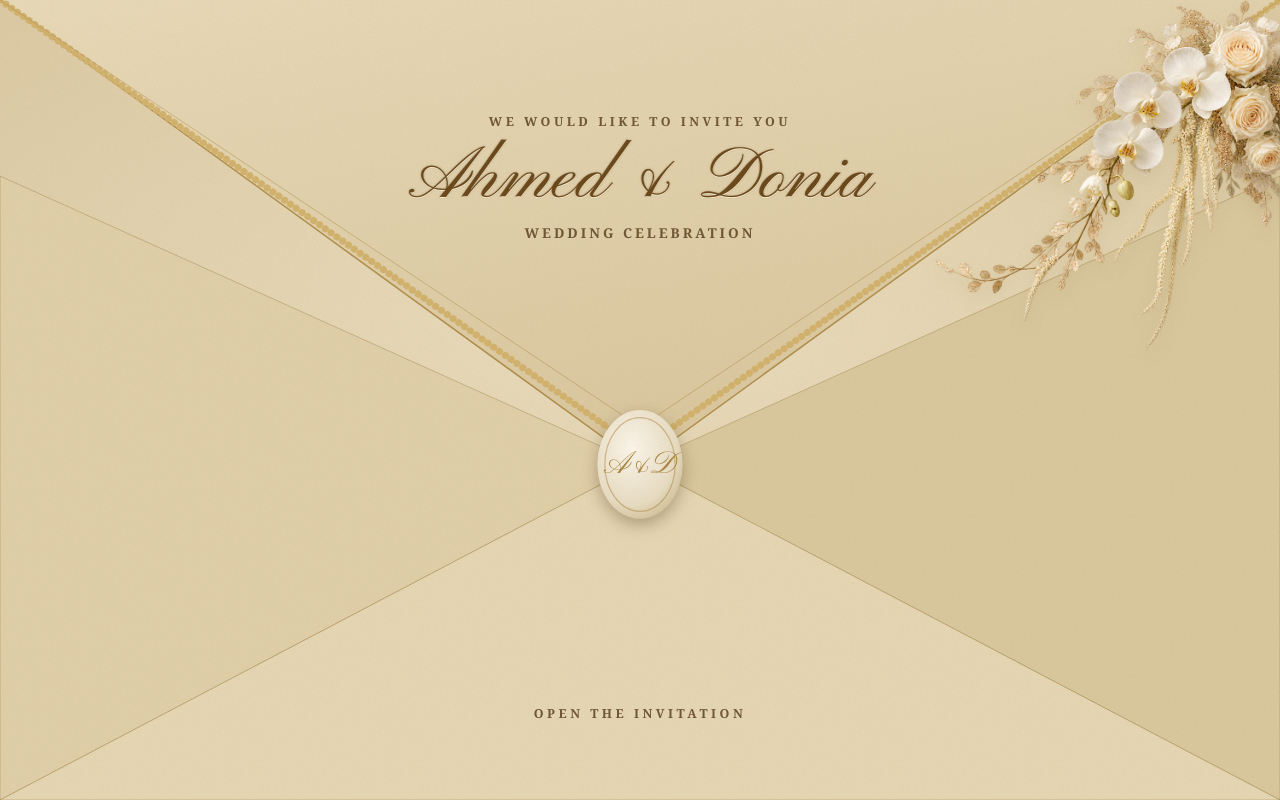
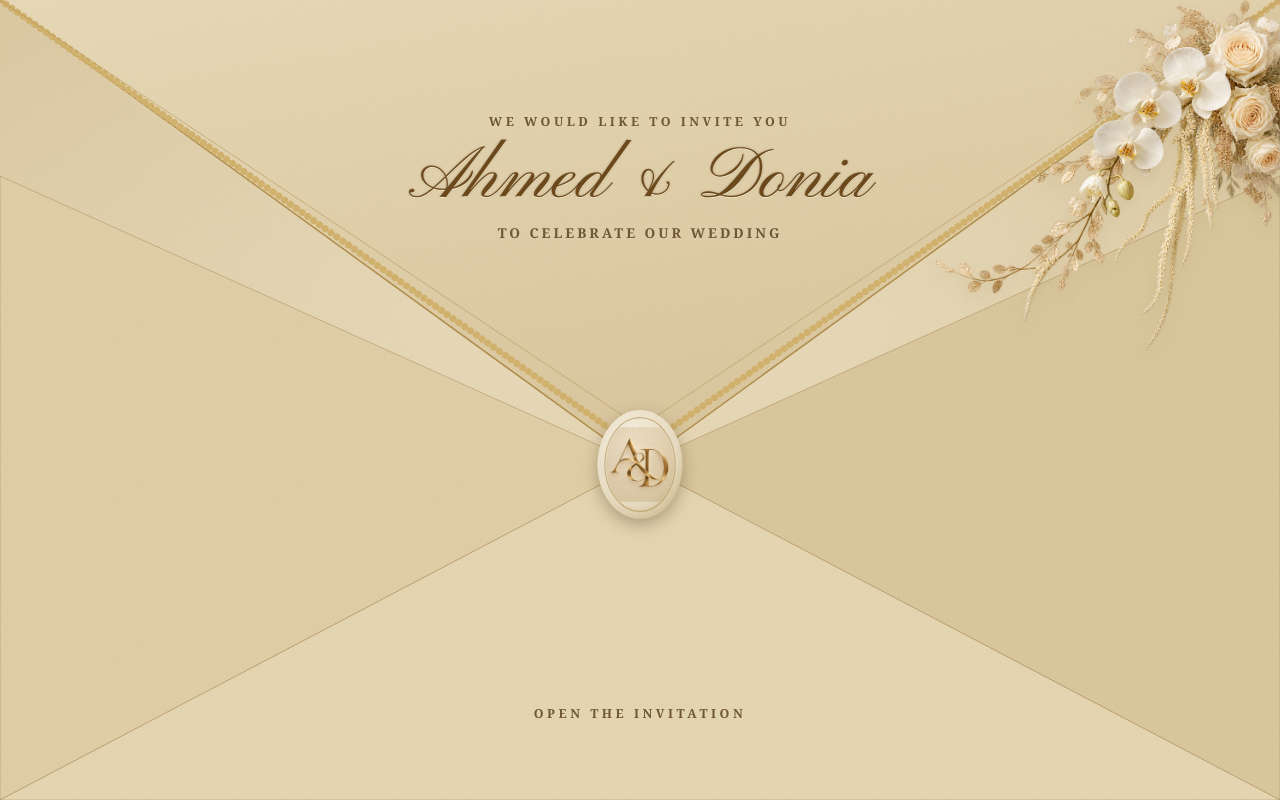
Before and after one commit to FaridaElselmy/ahmed-donia-wedding, a website: page index.html in a window 1280 px wide. Drawn offline with Linux system fonts and the light colour scheme; a web font is replaced by a local one.

Commit message:
stamp logo

```diff
--- a/index.html
+++ b/index.html
@@ -126,12 +126,18 @@ footer{text-align:center;padding:3.6rem 1rem 0}
         <polyline points="0,0 50,97 100,0" stroke="#d3b36d" stroke-width="7" stroke-dasharray="0.1 7" stroke-linecap="round"/>
         <polyline points="0,0 50,92 100,0" stroke="#b08d4a" stroke-opacity=".5" stroke-width="1"/>
       </svg>
-      <div class="txt"><p class="eb">We would like to invite you</p><p class="names">Ahmed &amp; Donia</p><p class="eb wedding-line">Wedding Celebration</p></div>
+      <div class="txt"><p class="eb">We would like to invite you</p><p class="names">Ahmed &amp; Donia</p><p class="eb wedding-line">to celebrate our wedding</p></div>
       <button class="seal" id="seal" aria-label="Open the invitation">
-        <svg viewBox="0 0 90 112" aria-hidden="true"><defs><radialGradient id="sg" cx="40%" cy="35%" r="75%"><stop offset="0" stop-color="#fffaf0"/><stop offset=".7" stop-color="#eadfc6"/><stop offset="1" stop-color="#cdb98c"/></radialGradient></defs>
-        <ellipse cx="45" cy="56" rx="40" ry="51" fill="url(#sg)"/>
-        <ellipse cx="45" cy="56" rx="33" ry="44" fill="none" stroke="#b08d4a" stroke-opacity=".55" stroke-width="1.2"/>
-        <text x="45" y="64" text-anchor="middle" font-family="Pinyon Script,cursive" font-size="30" fill="#a8843f">A&amp;D</text></svg>
+        <svg viewBox="0 0 90 112" aria-hidden="true">
+          <defs>
+            <radialGradient id="sg" cx="40%" cy="35%" r="75%"><stop offset="0" stop-color="#fffaf0"/><stop offset=".7" stop-color="#eadfc6"/><stop offset="1" stop-color="#cdb98c"/></radialGradient>
+            <clipPath id="monogram-clip"><ellipse cx="45" cy="56" rx="32" ry="43"/></clipPath>
+          </defs>
+          <ellipse cx="45" cy="56" rx="40" ry="51" fill="url(#sg)"/>
+          <image href="/assets/ad-monogram.png" x="10" y="21" width="70" height="70"
+                 preserveAspectRatio="xMidYMid meet" clip-path="url(#monogram-clip)" style="mix-blend-mode:multiply"/>
+          <ellipse cx="45" cy="56" rx="33" ry="44" fill="none" stroke="#b08d4a" stroke-opacity=".55" stroke-width="1.2"/>
+        </svg>
       </button>
     </div>
     <div class="face back"><div class="tri"></div></div>
```
Also changed, not shown: assets/ad-monogram.png (added).
